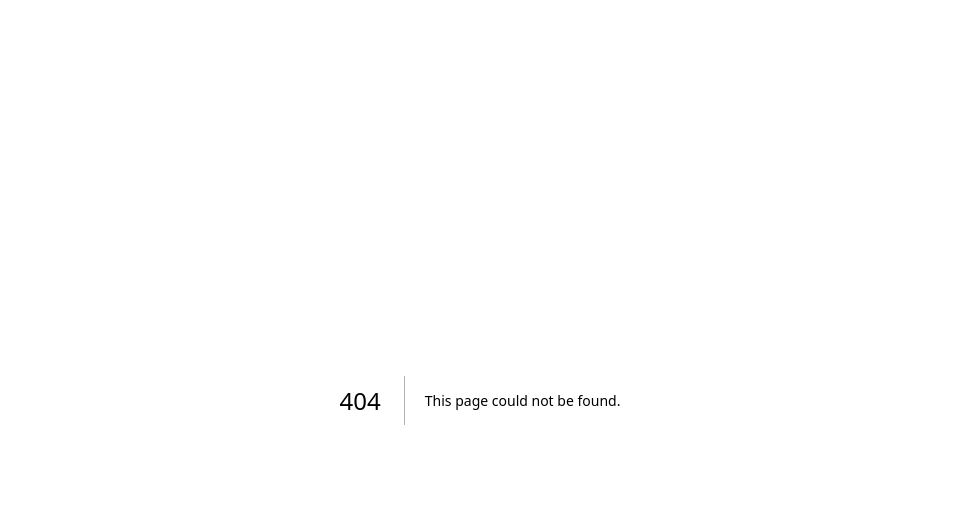
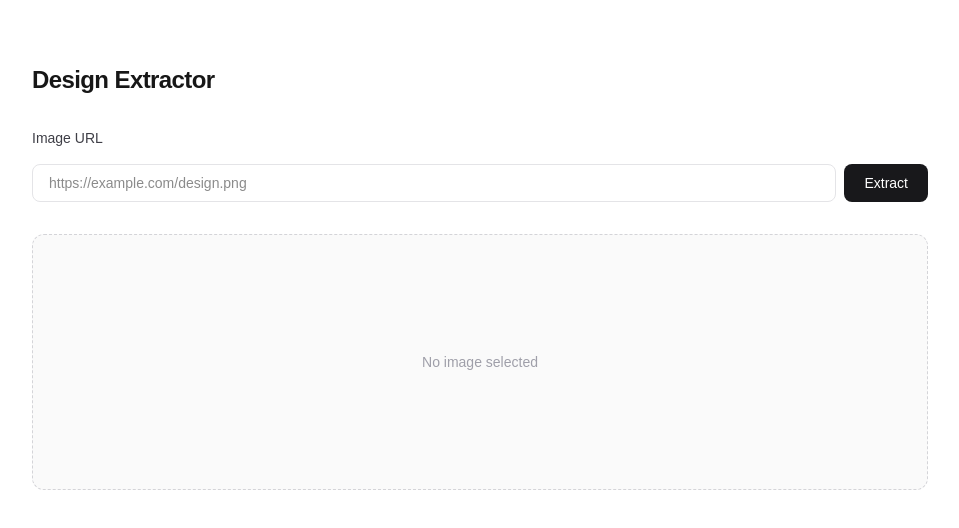
Before and after one commit to melvynsong/fieldkit, a Next.js app: page /prototype in a window 1280 px wide. Before the commit this address had no page. Shown: the top 528 px of the page, without its empty margins (160-1119 px from the left). Built offline with nearby package versions, Linux system fonts and the light colour scheme.

Commit message:
Initial FieldKit MVP

```diff
--- /dev/null
+++ b/app/api/extract-design/route.ts
@@ -0,0 +1,21 @@
+import { NextRequest, NextResponse } from "next/server";
+import { buildPrompt } from "@/lib/prompt-builder";
+import { normalizeDesign } from "@/lib/design-normalizer";
+
+export async function POST(request: NextRequest) {
+  const body = await request.json();
+  const { imageUrl } = body;
+
+  if (!imageUrl || typeof imageUrl !== "string") {
+    return NextResponse.json(
+      { error: "imageUrl is required" },
+      { status: 400 }
+    );
+  }
+
+  const prompt = buildPrompt(imageUrl);
+  const rawDesign = { prompt, imageUrl };
+  const design = normalizeDesign(rawDesign);
+
+  return NextResponse.json({ design });
+}
--- /dev/null
+++ b/app/prototype/page.tsx
@@ -0,0 +1,18 @@
+import UploadForm from "@/components/upload-form";
+import PreviewFrame from "@/components/preview-frame";
+import DesignSummary from "@/components/design-summary";
+
+export default function PrototypePage() {
+  return (
+    <main className="flex flex-1 flex-col items-center py-16 px-4">
+      <div className="w-full max-w-4xl space-y-8">
+        <h1 className="text-2xl font-semibold tracking-tight">
+          Design Extractor
+        </h1>
+        <UploadForm />
+        <PreviewFrame />
+        <DesignSummary />
+      </div>
+    </main>
+  );
+}
--- /dev/null
+++ b/components/design-summary.tsx
@@ -0,0 +1,31 @@
+"use client";
+
+import type { NormalizedDesign } from "@/lib/design-normalizer";
+
+interface DesignSummaryProps {
+  design?: NormalizedDesign;
+}
+
+export default function DesignSummary({ design }: DesignSummaryProps) {
+  if (!design) {
+    return null;
+  }
+
+  return (
+    <section className="rounded-xl border border-zinc-200 p-6 dark:border-zinc-700">
+      <h2 className="mb-4 text-base font-semibold">Design Summary</h2>
+      <dl className="grid grid-cols-2 gap-x-8 gap-y-3 text-sm">
+        {Object.entries(design).map(([key, value]) => (
+          <div key={key}>
+            <dt className="font-medium capitalize text-zinc-500 dark:text-zinc-400">
+              {key}
+            </dt>
+            <dd className="mt-0.5 text-zinc-900 dark:text-zinc-50">
+              {String(value)}
+            </dd>
+          </div>
+        ))}
+      </dl>
+    </section>
+  );
+}
--- /dev/null
+++ b/components/preview-frame.tsx
@@ -0,0 +1,26 @@
+"use client";
+
+interface PreviewFrameProps {
+  imageUrl?: string;
+}
+
+export default function PreviewFrame({ imageUrl }: PreviewFrameProps) {
+  if (!imageUrl) {
+    return (
+      <div className="flex h-64 items-center justify-center rounded-xl border border-dashed border-zinc-300 bg-zinc-50 text-sm text-zinc-400 dark:border-zinc-700 dark:bg-zinc-900">
+        No image selected
+      </div>
+    );
+  }
+
+  return (
+    <div className="overflow-hidden rounded-xl border border-zinc-200 dark:border-zinc-700">
+      {/* eslint-disable-next-line @next/next/no-img-element */}
+      <img
+        src={imageUrl}
+        alt="Design preview"
+        className="w-full object-contain"
+      />
+    </div>
+  );
+}
--- /dev/null
+++ b/components/upload-form.tsx
@@ -0,0 +1,49 @@
+"use client";
+
+import { useState } from "react";
+
+export default function UploadForm() {
+  const [imageUrl, setImageUrl] = useState("");
+  const [loading, setLoading] = useState(false);
+
+  async function handleSubmit(e: React.FormEvent) {
+    e.preventDefault();
+    setLoading(true);
+    try {
+      const res = await fetch("/api/extract-design", {
+        method: "POST",
+        headers: { "Content-Type": "application/json" },
+        body: JSON.stringify({ imageUrl }),
+      });
+      const data = await res.json();
+      console.log(data);
+    } finally {
+      setLoading(false);
+    }
+  }
+
+  return (
+    <form onSubmit={handleSubmit} className="flex flex-col gap-4">
+      <label className="text-sm font-medium text-zinc-700 dark:text-zinc-300">
+        Image URL
+      </label>
+      <div className="flex gap-2">
+        <input
+          type="url"
+          value={imageUrl}
+          onChange={(e) => setImageUrl(e.target.value)}
+          placeholder="https://example.com/design.png"
+          required
+          className="flex-1 rounded-lg border border-zinc-200 bg-white px-4 py-2 text-sm outline-none focus:ring-2 focus:ring-zinc-400 dark:border-zinc-700 dark:bg-zinc-900 dark:text-zinc-50"
+        />
+        <button
+          type="submit"
+          disabled={loading}
+          className="rounded-lg bg-zinc-900 px-5 py-2 text-sm font-medium text-white transition-colors hover:bg-zinc-700 disabled:opacity-50 dark:bg-zinc-50 dark:text-zinc-900 dark:hover:bg-zinc-200"
+        >
+          {loading ? "Extracting…" : "Extract"}
+        </button>
+      </div>
+    </form>
+  );
+}
--- /dev/null
+++ b/lib/design-normalizer.ts
@@ -0,0 +1,19 @@
+export interface NormalizedDesign {
+  imageUrl: string;
+  colors: string[];
+  typography: string[];
+  layout: string;
+  spacing: string;
+  components: string[];
+}
+
+export function normalizeDesign(raw: Record<string, unknown>): NormalizedDesign {
+  return {
+    imageUrl: typeof raw.imageUrl === "string" ? raw.imageUrl : "",
+    colors: Array.isArray(raw.colors) ? raw.colors.map(String) : [],
+    typography: Array.isArray(raw.typography) ? raw.typography.map(String) : [],
+    layout: typeof raw.layout === "string" ? raw.layout : "unknown",
+    spacing: typeof raw.spacing === "string" ? raw.spacing : "normal",
+    components: Array.isArray(raw.components) ? raw.components.map(String) : [],
+  };
+}
--- /dev/null
+++ b/lib/prompt-builder.ts
@@ -0,0 +1,14 @@
+export function buildPrompt(imageUrl: string): string {
+  return `You are a design analysis assistant. Analyze the following design image and extract its key visual properties.
+
+Image: ${imageUrl}
+
+Return a JSON object with the following fields:
+- colors: primary and secondary color palette (hex values)
+- typography: font families and sizes used
+- layout: overall layout structure (e.g. card, grid, list)
+- spacing: spacing scale used (tight, normal, loose)
+- components: list of UI components identified
+
+Respond with valid JSON only.`;
+}
```
